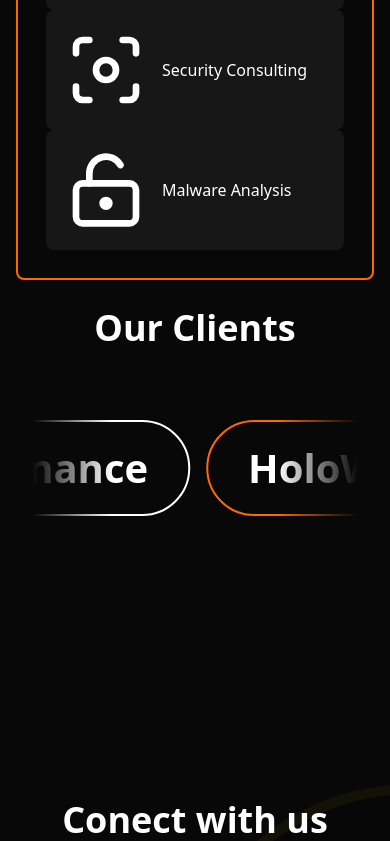
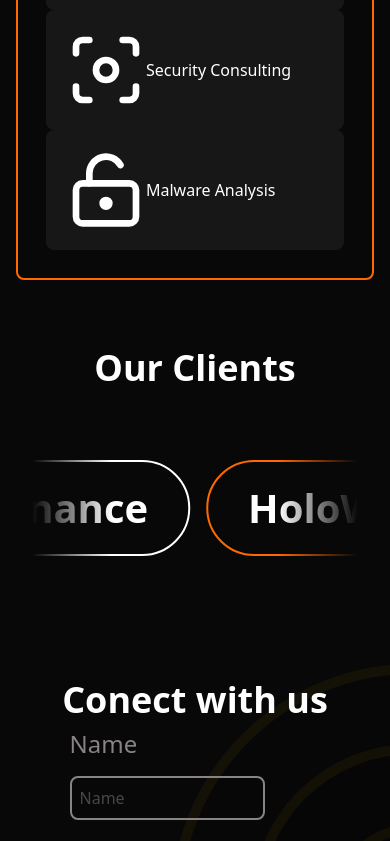
Before and after one commit to guitar6029/cyber-detect, a SvelteKit app: page / in a window 390 px wide. Shown: the part 1320-2161 px from the top of the page. Built offline with nearby package versions, Linux system fonts and the light colour scheme.

Commit message:
moved Form to its own component

```diff
--- /dev/null
+++ b/src/lib/components/Form.svelte
@@ -0,0 +1,49 @@
+<script lang="ts">
+	let { onSubmit } = $props();
+	let userForm: { name: string; email: string; message: string } = $state({
+		name: '',
+		email: '',
+		message: ''
+	});
+
+	const handleSubmit = (e: Event) => {
+		e.preventDefault();
+		//call the emmitter
+		onSubmit(userForm);
+		//clear the form
+		userForm = { name: '', email: '', message: '' };
+	};
+</script>
+
+<form onsubmit={handleSubmit} class="flex flex-col gap-4">
+	<label for="name" class="text-2xl">Name</label>
+	<input
+		type="text"
+		name="name"
+		id="name"
+		bind:value={userForm.name}
+		placeholder="Name"
+		class="rounded-lg border-2 p-2 w-[50vw] max-w-[30rem]"
+	/>
+	<label for="email" class="text-2xl">Email</label>
+	<input
+		type="email"
+		name="email"
+		id="email"
+		bind:value={userForm.email}
+		placeholder="Email"
+		class="rounded-lg border-2 p-2"
+	/>
+	<label for="message" class="text-2xl">Message</label>
+	<textarea
+		class="rounded-lg border-2 p-2"
+		name="message"
+		id="message"
+		bind:value={userForm.message}
+	></textarea>
+	<button
+		disabled={!userForm.name || !userForm.email}
+		type="submit"
+		class="rounded-lg bg-orange-500 p-4 font-bold text-white">Submit Inquiry</button
+	>
+</form>
--- a/src/routes/+page.svelte
+++ b/src/routes/+page.svelte
@@ -1,11 +1,7 @@
 <script lang="ts">
 	import { LockKeyholeOpen, ShieldCheck, Cable, Focus } from 'lucide-svelte';
 	import Slider from '$lib/components/Slider.svelte';
-	let userForm: { name: string; email: string; message: string } = $state({
-		name: '',
-		email: '',
-		message: ''
-	});
+	import Form from '$lib/components/Form.svelte';
 
 	const fintechCompanies: String[] = [
 		'QuantumPay Solutions',
@@ -39,11 +35,8 @@
 		}
 	];
 
-	const handleSubmit = (e: Event) => {
-		e.preventDefault();
-		console.log('form details : ', userForm);
-		//clear the form
-		userForm = { name: '', email: '', message: '' };
+	const handleSubmit = (formDetails: { name: string; email: string; message: string }) => {
+		console.log('form details ::::', formDetails);
 	};
 </script>
 
@@ -83,7 +76,7 @@
 		<div class="flex-col justify-center p-3 sm:flex sm:gap-10 lg:flex-row lg:flex-wrap lg:gap-5">
 			{#each reasons as reason}
 				<div
-					class="group flex flex-row items-center justify-center gap-4 rounded-lg bg-neutral-900 p-5 transition duration-300 ease-in-out hover:bg-neutral-700 sm:w-[100%] lg:h-[10rem] lg:w-[35rem]"
+					class="group flex flex-row items-center justify-center rounded-lg bg-neutral-900 p-5 transition duration-300 ease-in-out hover:bg-neutral-700 sm:w-[100%] sm:gap-10 lg:h-[10rem] lg:w-[35rem] lg:gap-4"
 				>
 					<reason.icon
 						size="5rem"
@@ -95,8 +88,8 @@
 		</div>
 	</section>
 
-	<!-- our sponsors -->
-	<section class="relative min-h-[30rem] p-4">
+	<!-- our clients -->
+	<section class="relative mt-10 min-h-[20rem] p-4">
 		<h1 class="text-center text-4xl font-bold text-white">Our Clients</h1>
 		<Slider list={fintechCompanies} />
 	</section>
@@ -115,38 +108,7 @@
 		></div>
 
 		<h1 class="text-4xl font-bold text-white">Conect with us</h1>
-		<form onsubmit={handleSubmit} class="flex flex-col gap-4">
-			<label for="name" class="text-2xl">Name</label>
-			<input
-				type="text"
-				name="name"
-				id="name"
-				bind:value={userForm.name}
-				placeholder="Name"
-				class="rounded-lg border-2 p-2"
-			/>
-			<label for="email" class="text-2xl">Email</label>
-			<input
-				type="email"
-				name="email"
-				id="email"
-				bind:value={userForm.email}
-				placeholder="Email"
-				class="rounded-lg border-2 p-2"
-			/>
-			<label for="message" class="text-2xl">Message</label>
-			<textarea
-				class="rounded-lg border-2 p-2"
-				name="message"
-				id="message"
-				bind:value={userForm.message}
-			></textarea>
-			<button
-				disabled={!userForm.name || !userForm.email}
-				type="submit"
-				class="rounded-lg bg-orange-500 p-4 font-bold text-white">Submit Inquiry</button
-			>
-		</form>
+		<Form onSubmit={handleSubmit} />
 	</section>
 </div>
 
```
